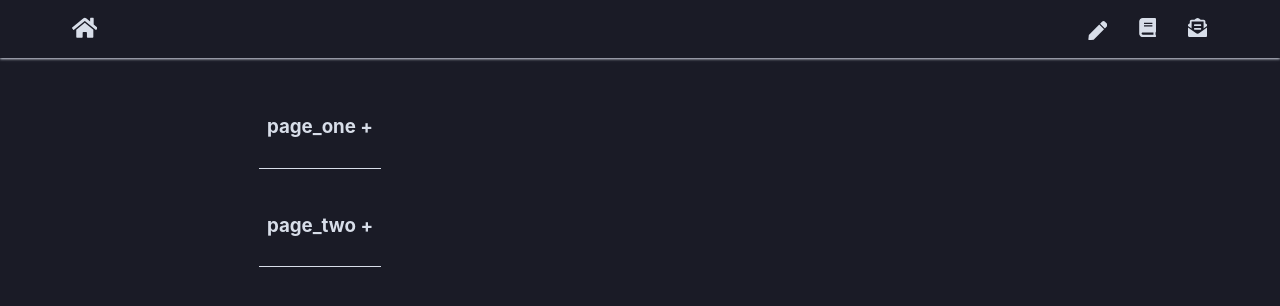
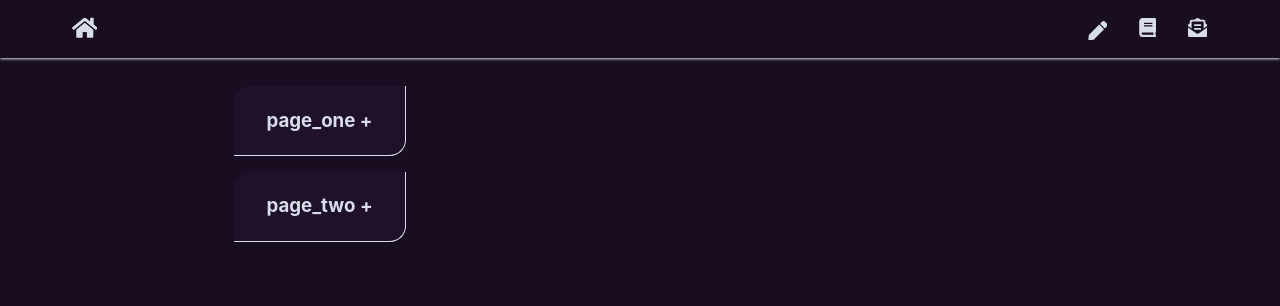
Before and after one commit to katjakovalchuk/Team_Lab_2_Sem, a Next.js app in the folder frontend/: page /presentations/1/edit in a window 1280 px wide. Shown: the top 306 px of the page. Built offline with nearby package versions, Linux system fonts and the light colour scheme.

Commit message:
Update css

```diff
--- a/frontend/src/components/editElement.tsx
+++ b/frontend/src/components/editElement.tsx
@@ -4,21 +4,23 @@ import { TextInput, TextArea } from "./textInput";
 
 export default function ElementEditor(props) {
     const [collapsed, setCollapsed] = useState(true);
+    let textAreaPlaceholder = (props.type == "img" || props.type == "iframe") ? "src" : props.type;
     return (
         <div className={styles.editorBox}>
             <div className={styles.accordionTitle} onClick={() => setCollapsed(!collapsed)}>
                 <span><h3>{props.id + (collapsed ? "  +" : "  -")}</h3></span>
             </div>
+            <div className={styles.accordionContent}>
                 {
                     !collapsed && (
                         <>
                             <TextInput id={`${props.id}_name`} placeholder={"Name"} required={props.required} value={props.name} name={props.name} updateval={props.updateName} />
                             <TextInput id={`${props.id}_type`} placeholder={"Type"} required={props.required} value={props.type} name={props.type} updateval={props.updateType} />
-                        <TextArea id={`${props.id}_content`} placeholder={props.type} required={props.required} value={props.value} name={props.name} updateval={props.updateContent} />
+                            <TextArea id={`${props.id}_content`} placeholder={textAreaPlaceholder} required={props.required} value={props.value} name={props.name} updateval={props.updateContent} />
                         </>
                     )
                 }
-
             </div >
+        </div>
     )
 }
--- a/frontend/src/components/editPage.js
+++ b/frontend/src/components/editPage.js
@@ -6,6 +6,7 @@ export default function Editor(props) {
     const [slides, setSlides] = useState(
         [
             {
+                name: "slide_1",
                 content: [
                     {
                         name: "page_one",
--- a/frontend/src/components/newPresentation.tsx
+++ b/frontend/src/components/newPresentation.tsx
@@ -9,7 +9,7 @@ export default function NewPresentation() {
                     Create New Presentation
                 </h1>
                 <form className={styles.inputBox} action="/api/new/">
-                    <TextInput placeholder="Presentation Name" id="presName" name="presName" required={true} />
+                    <TextInput placeholder="Presentation Name" id="presName" name="presName" required={true} updateval={() => { return null; }} value="" />
                     <input type="submit" style={{ display: "none" }} />
                 </form>
             </div>
--- a/frontend/src/scss/editor.module.scss
+++ b/frontend/src/scss/editor.module.scss
@@ -70,7 +70,7 @@
        }
        padding-bottom: 0.3em;
        font-weight: 700;
-       border-width: 0.25em;
+       border-width: 0.16em;
        border-color: var(--highlight-color);
        border-image-slice: 1;
      }
@@ -87,7 +87,7 @@
        }
        padding-bottom: 0.3em !important;
        font-weight: 700;
-       border-width: 0.25em;
+       border-width: 0.16em;
        border-color: var(--fg-color);
        border-image-slice: 1;
      }
@@ -110,6 +110,7 @@
          outline: none;
          border-radius: 0.4em;
          font-family: inherit;
+         max-width: 50vw;
          width: 100%;
          border: 1px solid var(--border-color) !important;
          color: var(--fg-color);
@@ -146,13 +147,19 @@
     }
 
     .accordionTitle {
+        border-radius: 1em 0 1em 0;
         display: flex;
         flex-direction: row;
         justify-content: space-between;
         cursor: pointer;
         background-color: var(--nav-color);
         border-bottom: 1px solid var(--fg-color);
+        border-right: 1px solid var(--fg-color);
         transition: all 200ms;
+
+        * {
+            transition: all 200ms;
+        }
     }
 
     .accordionTitle * {
@@ -168,13 +175,20 @@
       color: var(--highlight-color);
     }
 
+    .accordionTitle:hover * {
+        transform: scale(1.03);
+    }
+
     .accordionTitle,
     .accordion-content {
-      padding: 0.5rem;
+        padding: 0.1em 2em 0.1em 2em;
     }
 
     .accordionContent {
-      background-color: var(--nav-color);
+        background-color: var(--background-color);
+     }
 
+    .accordionContent * {
+        margin-top: 1em;
     }
 }
--- a/frontend/src/scss/globals.scss
+++ b/frontend/src/scss/globals.scss
@@ -12,10 +12,10 @@
 	-webkit-text-size-adjust: 100%;
 
     --fg-color: #d8dee9;
-	--bg-color: #1a1b26;
+	--bg-color: #190e21;
 	--border-color: #d8dee9;
-    --highlight-color: #f7768e;
-    --nav-color: #1a1b26;
+    --highlight-color: #fa8875;
+    --nav-color: #1F1129;
 	color: var(--fg-color);
     background-color: var(--bg-color)
 }
```
Lines whose indentation alone changed are shown as unchanged.
